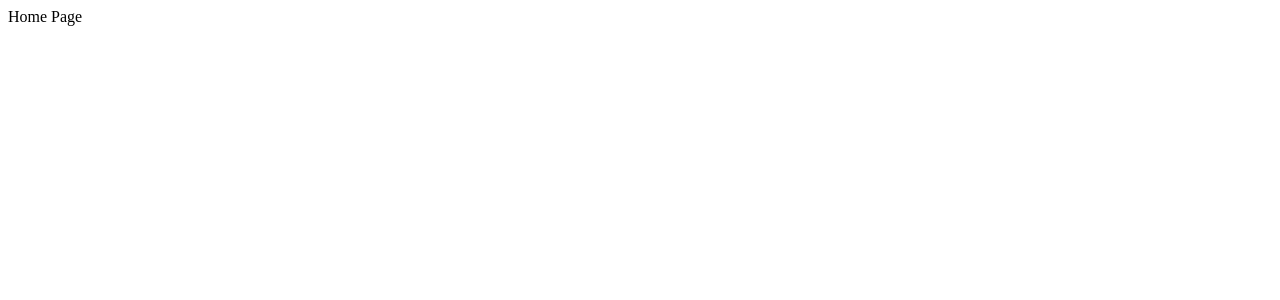
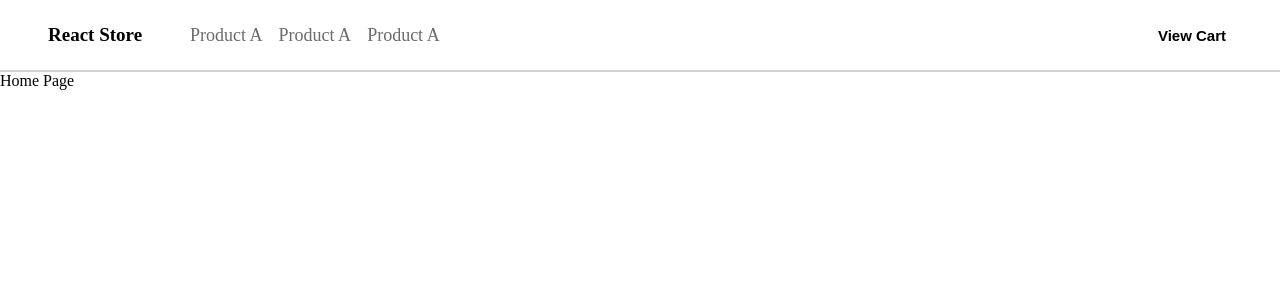
Before and after one commit to VoXzE/brio-exercise, a React (Create React App) app: page / in a window 1280 px wide. Shown: the top 300 px of the page. Built offline with nearby package versions, Linux system fonts and the light colour scheme.

Commit message:
feat: created navigation component

```diff
--- a/src/App.tsx
+++ b/src/App.tsx
@@ -10,12 +10,14 @@ import CheckoutPage from "./Pages/CheckoutPage";
 import HomePage from "./Pages/HomePage";
 import ProductPage from "./Pages/ProductPage";
 
-// Styles
+//
 import "./assets/css/main.scss";
+import Navigation from "./components/Navigation";
 
 const App = () => {
   return (
     <div className="App">
+      <Navigation />
       <Router>
         <Switch>
           <Route exact path="/" component={HomePage} />
--- a/src/assets/css/main.scss
+++ b/src/assets/css/main.scss
@@ -0,0 +1,5 @@
+body, html, #root, .App {
+  padding: 0;
+  margin: 0;
+
+}
--- /dev/null
+++ b/src/components/Navigation/index.scss
@@ -0,0 +1,42 @@
+.navigation {
+  display: flex;
+  padding: 1.5rem 3rem;
+  align-items: center;
+  border-bottom: 2px solid lightgray;
+
+  .logo {
+    margin: 0;
+    padding: 0;
+    font-size: 19px;
+  }
+
+  .nav-items {
+    flex: 1;
+    padding: 0, {
+      left: 3rem
+    }
+    margin: 0;
+    display: flex;
+    align-items: center;
+    list-style-type: none;
+
+    .item {
+      color: #6b6b6b;
+      font-size: 18px;
+      margin-right: 1rem;
+    }
+
+  }
+
+  .btn {
+    color: #000;
+    border: none;
+    background: none;
+    font-size: 15px;
+    font-weight: bold;
+
+    &:hover {
+      cursor: pointer;
+    }
+  }
+}
--- /dev/null
+++ b/src/components/Navigation/index.tsx
@@ -0,0 +1,18 @@
+import React from "react";
+import "./index.scss";
+
+const Navigation = () => {
+  return (
+    <div className="navigation">
+      <h1 className="logo">React Store</h1>
+      <ul className="nav-items">
+        <li className="item">Product A</li>
+        <li className="item">Product A</li>
+        <li className="item">Product A</li>
+      </ul>
+      <button className="btn">View Cart</button>
+    </div>
+  );
+}
+
+export default Navigation;
```
